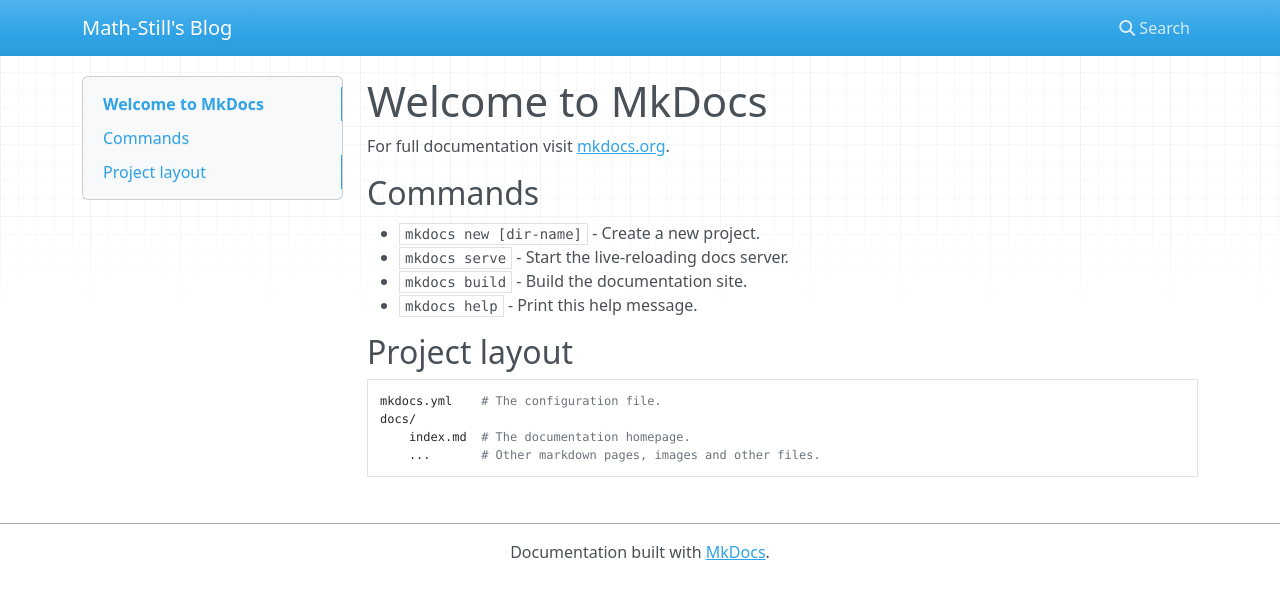
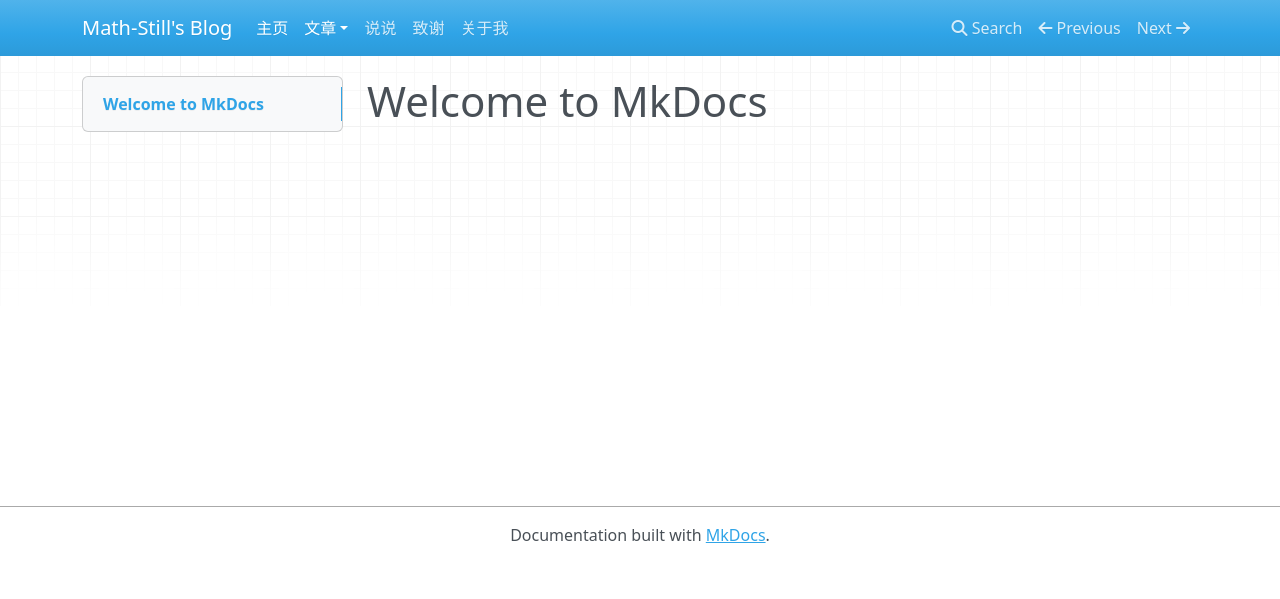
Before and after one commit to Math-Still/blog-transfer, an MkDocs documentation site: the page built from docs/index.md, in a window 1280 px wide. Shown: the top 599 px of the page. Built offline with MkDocs 1.6.1, drawn with Linux system fonts in a browser that asks for light colours; nearby versions of some CDN libraries.

Commit message:
feat:添加新模块

```diff
--- a/docs/index.md
+++ b/docs/index.md
@@ -1,17 +1 @@
 # Welcome to MkDocs
-
-For full documentation visit [mkdocs.org](https://mkdocs.org).
-
-## Commands
-
-* `mkdocs new [dir-name]` - Create a new project.
-* `mkdocs serve` - Start the live-reloading docs server.
-* `mkdocs build` - Build the documentation site.
-* `mkdocs help` - Print this help message.
-
-## Project layout
-
-    mkdocs.yml    # The configuration file.
-    docs/
-        index.md  # The documentation homepage.
-        ...       # Other markdown pages, images and other files.
--- a/mkdocs.yml
+++ b/mkdocs.yml
@@ -1,3 +1,15 @@
 site_name: Math-Still's Blog
 docs_dir: 'docs'
 site_dir: 'site'
+
+
+
+
+nav:
+  - 主页: index.md
+  - 文章:
+    - Linux: index.md
+    - Others: index.md
+  - 说说: taking.md
+  - 致谢: acknowledgement.md
+  - 关于我: about.md
```
Also changed, not shown: docs/about.md (added), docs/acknowledgement.md (added), docs/taking.md (added).
